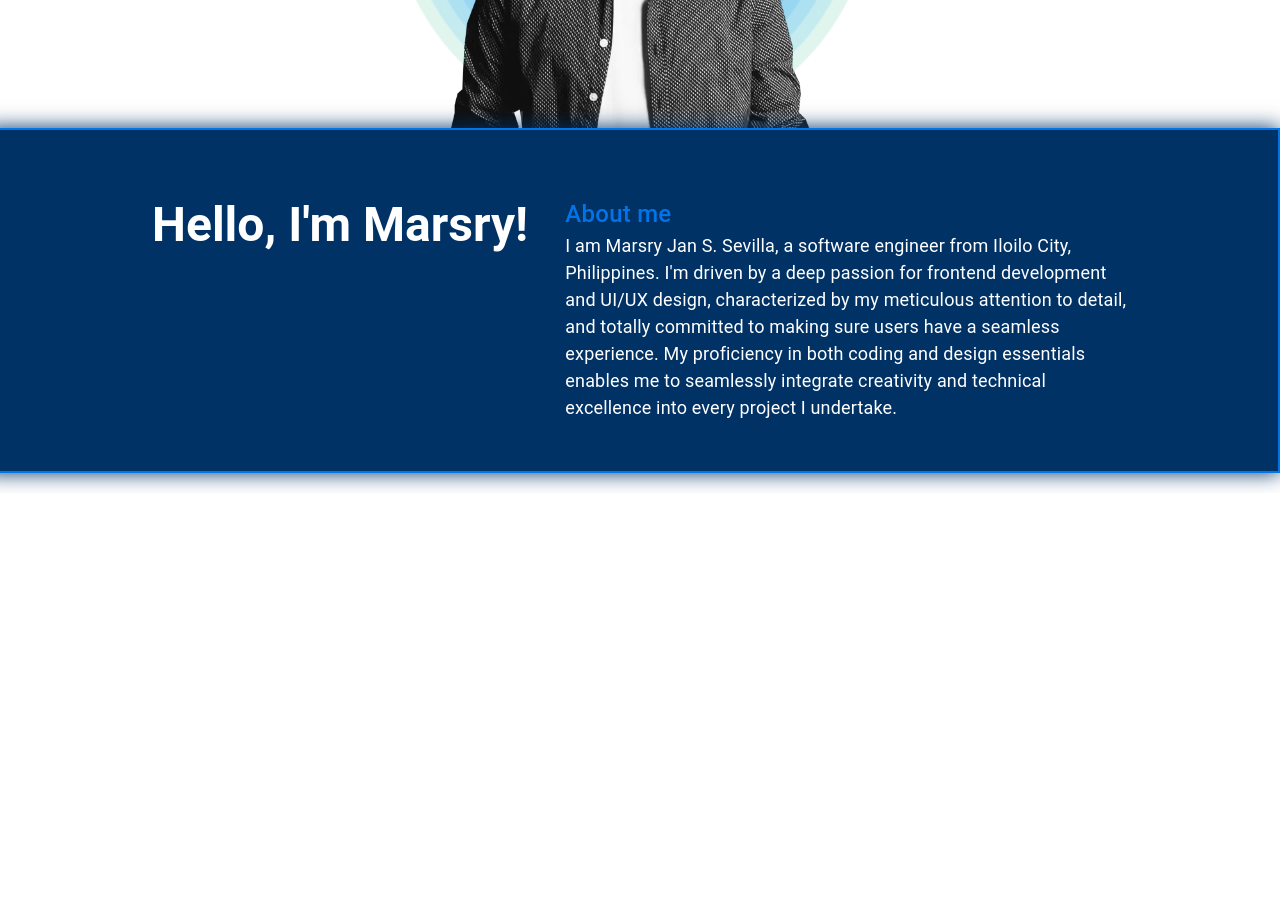
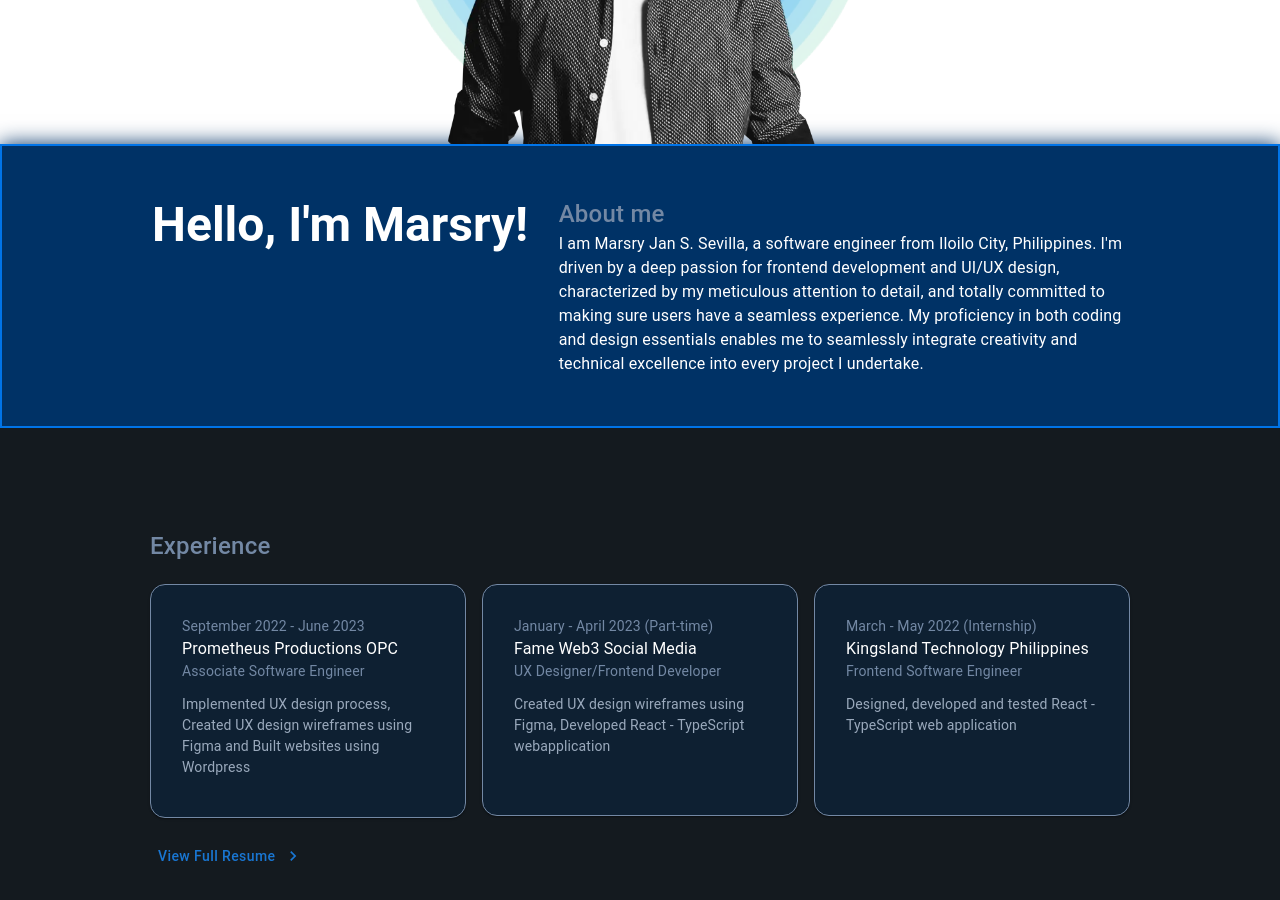
Before and after one commit to marsry/personal-website, a React (Create React App) app: page / in a window 1280 px wide. Shown: the part 640-1540 px from the top of the page. Before the commit the page ends 1133 px from the top, so only its background shows below. Built offline with nearby package versions, Linux system fonts and the light colour scheme.

Commit message:
feat: experience section

```diff
--- a/src/App.js
+++ b/src/App.js
@@ -11,8 +11,8 @@ export default function App() {
       <ButtonAppBar />
       <TWallpaper
         options={{
-          colors: ["#141A1F", "#152029", "#002851"],
-          fps: 50,
+          colors: ["#141A1F", "#001B36"],
+          fps: 80,
         }}
       />
       <Routes>
--- a/src/components/buttons/PrimaryButton.jsx
+++ b/src/components/buttons/PrimaryButton.jsx
@@ -7,9 +7,9 @@ export default function PrimaryButton(props) {
       variant="outlined"
       onClick={props.onClick}
       sx={{
-        backgroundColor: props.buttonColor === "dblue" ? "#182631" : "#0074E8",
+        backgroundColor: props.buttonColor === "dblue" ? "#0E2032" : "#0074E8",
         textTransform: "none",
-        borderRadius: "10px",
+        borderRadius: "15px",
         border: "1px #0074E8 solid",
         color: "#ffffff",
       }}
--- a/src/components/buttons/TextButton.jsx
+++ b/src/components/buttons/TextButton.jsx
@@ -6,7 +6,7 @@ export default function TextButton(props) {
     <Button
       sx={{
         textTransform: "none",
-        color: props.color === "light" ? "#ffffff" : "#0000000",
+        color: props.color === "white" ? "#ffffff" : "#0074E8",
         fontWeight: 400,
         marginX: "20px",
         "&:hover": {
--- /dev/null
+++ b/src/contents/experience.json
@@ -0,0 +1,23 @@
+[
+  {
+    "company": "Prometheus Productions OPC",
+    "duration": "September 2022 - June 2023",
+    "position": "Associate Software Engineer",
+    "workDescription": "Implemented UX design process, Created UX design wireframes using Figma and Built websites using Wordpress",
+    "techStack": ["Javascript", "React"]
+  },
+  {
+    "company": "Fame Web3 Social Media",
+    "duration": "January - April 2023 (Part-time)",
+    "position": "UX Designer/Frontend Developer",
+    "workDescription": "Created UX design wireframes using Figma, Developed React - TypeScript webapplication",
+    "techStack": ["Javascript", "React"]
+  },
+  {
+    "company": "Kingsland Technology Philippines",
+    "duration": "March - May 2022 (Internship)",
+    "position": "Frontend Software Engineer",
+    "workDescription": "Designed, developed and tested React - TypeScript web application",
+    "techStack": ["Javascript", "React"]
+  }
+]
--- a/src/pages/Contact.jsx
+++ b/src/pages/Contact.jsx
@@ -21,18 +21,19 @@ export default function Contact() {
   ))(({ theme }) => ({
     "& .MuiFilledInput-root": {
       overflow: "hidden",
-      borderRadius: "10px",
-      backgroundColor: "#141A1F",
+      borderRadius: "15px",
+      backgroundColor: "#FFFFFF",
       border: "1px solid #7388A4",
-      color: "#FFFFFF",
+      color: "#152029",
       "&.Mui-focused": {
-        backgroundColor: "#141A1F",
+        backgroundColor: "#FFFFFF",
         border: "2px solid #0074E8",
-        color: "white",
+        color: "#152029",
       },
     },
     "& .MuiInputLabel-root": {
       color: "#7388A4",
+      fontSize: "14px",
     },
   }));
 
@@ -51,7 +52,7 @@ export default function Contact() {
       >
         <Grid xs={12} sm={6}>
           <TypeAnimation
-            sequence={["", 1000, "Contact", 500, "Contact me.", 10000]}
+            sequence={["", 200, "Contact me.", 10000]}
             wrapper="span"
             cursor={true}
             repeat={Infinity}
@@ -59,6 +60,7 @@ export default function Contact() {
               fontSize: "64px",
               fontWeight: 600,
               fontFamily: "Roboto",
+              color: "#0074E8",
             }}
           />
           <Typography fontSize={24} align="left" sx={{ color: "#7388A4" }}>
@@ -79,13 +81,13 @@ export default function Contact() {
         </Grid>
         <Grid xs={12} sm={6}>
           <Stack
-            spacing={2}
+            spacing={3}
             direction="column"
             sx={{
               border: "1px solid #7388A4",
-              borderRadius: "10px",
-              backgroundColor: "rgba(21,32,41,0.9)",
-              padding: "50px",
+              borderRadius: "15px",
+              backgroundColor: "#0E2032",
+              padding: "40px",
             }}
           >
             <ContactFormTextField label="Name" id="name" variant="filled" />
@@ -95,7 +97,7 @@ export default function Contact() {
               id="message"
               variant="filled"
               multiline
-              rows={4}
+              rows={3}
             />
 
             <div style={{ display: "flex", justifyContent: "right" }}>
--- a/src/pages/Homepage.jsx
+++ b/src/pages/Homepage.jsx
@@ -1,10 +1,20 @@
 import React from "react";
 import headerImage from "../assets/header-pic.webp";
-import { Grid, Stack, Typography } from "@mui/material";
+import {
+  Card,
+  CardContent,
+  Grid,
+  Stack,
+  Typography,
+  Button,
+} from "@mui/material";
+import ArrowRightIcon from "@mui/icons-material/KeyboardArrowRight";
 import { TypeAnimation } from "react-type-animation";
+import experienceContents from "../contents/experience.json";
 
 export default function Homepage() {
   return (
+    <div>
       <Stack alignItems="center" justifyContent="center">
         <Grid
           container
@@ -39,15 +49,14 @@ export default function Homepage() {
             </Typography>
           </Grid>
         </Grid>
+      </Stack>
       <Grid
         container
-        spacing={2}
         sx={{
           border: "2px solid #0074E8",
           backgroundColor: "#003266",
           paddingX: "150px",
           paddingY: "50px",
-          marginBottom: "20px",
           boxShadow: "0 0 20px #003266",
           //   borderRadius: "10px",
         }}
@@ -66,16 +75,17 @@ export default function Homepage() {
             }}
           />
         </Grid>
+
         <Grid item xs={12} sm={7}>
           <Typography
             fontSize={24}
             fontWeight={500}
             align="left"
-            sx={{ color: "#0074E8" }}
+            sx={{ color: "#7388A4" }}
           >
             About me
           </Typography>
-          <Typography fontSize={18} align="left">
+          <Typography fontSize={16} align="left">
             I am Marsry Jan S. Sevilla, a software engineer from Iloilo City,
             Philippines. I'm driven by a deep passion for frontend development
             and UI/UX design, characterized by my meticulous attention to
@@ -86,6 +96,66 @@ export default function Homepage() {
           </Typography>
         </Grid>
       </Grid>
+      <Stack
+        direction="column"
+        justifyContent="flex-start"
+        alignItems="flex-start"
+        sx={{
+          paddingX: "150px",
+          paddingY: "100px",
+          backgroundColor: "#141A1F",
+        }}
+      >
+        <Typography
+          fontSize={24}
+          fontWeight={500}
+          sx={{ color: "#7388A4", marginBottom: "20px" }}
+        >
+          Experience
+        </Typography>
+        <Grid container spacing={2} sx={{ marginBottom: "20px" }}>
+          {experienceContents.map((experienceContent) => {
+            return (
+              <Grid item xs={12} sm={4}>
+                <Card
+                  sx={{
+                    minHeight: 200,
+                    backgroundColor: "#0E2032",
+                    border: "1px solid #7388A4",
+                    borderRadius: "15px",
+                    padding: "15px",
+                  }}
+                >
+                  <CardContent>
+                    <Typography fontSize={14} color="#7388A4">
+                      {experienceContent.duration}
+                    </Typography>
+                    <Typography fontSize={16} color="#FFFFFF">
+                      {experienceContent.company}
+                    </Typography>
+                    <Typography sx={{ mb: 1.5 }} fontSize={14} color="#7388A4">
+                      {experienceContent.position}
+                    </Typography>
+                    <Typography fontSize={14} color="#9AA9BC">
+                      {experienceContent.workDescription}
+                    </Typography>
+                  </CardContent>
+                </Card>
+              </Grid>
+            );
+          })}
+        </Grid>
+        <Button
+          endIcon={<ArrowRightIcon />}
+          sx={{
+            display: "flex",
+            justifyContent: "right",
+            textTransform: "none",
+          }}
+        >
+          View Full Resume
+        </Button>
       </Stack>
+    </div>
   );
 }
```
Lines whose indentation alone changed are shown as unchanged.
